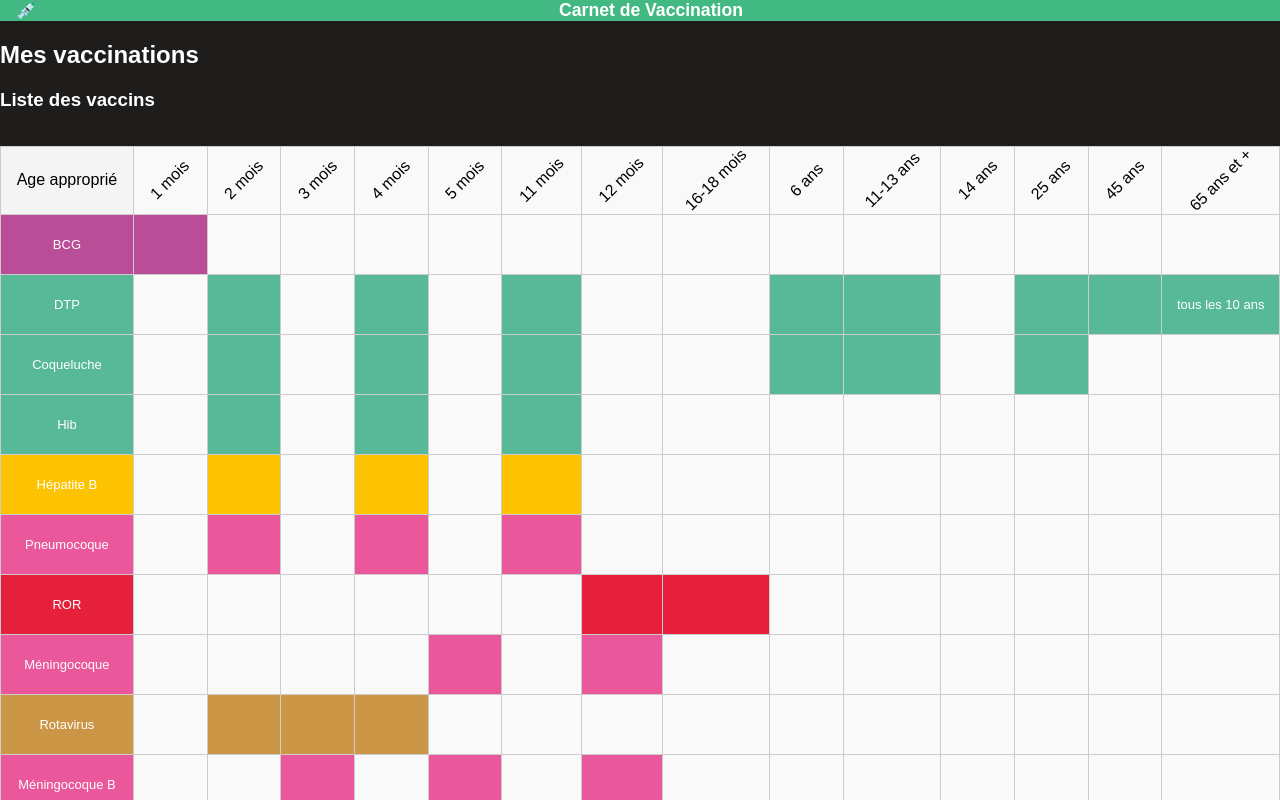
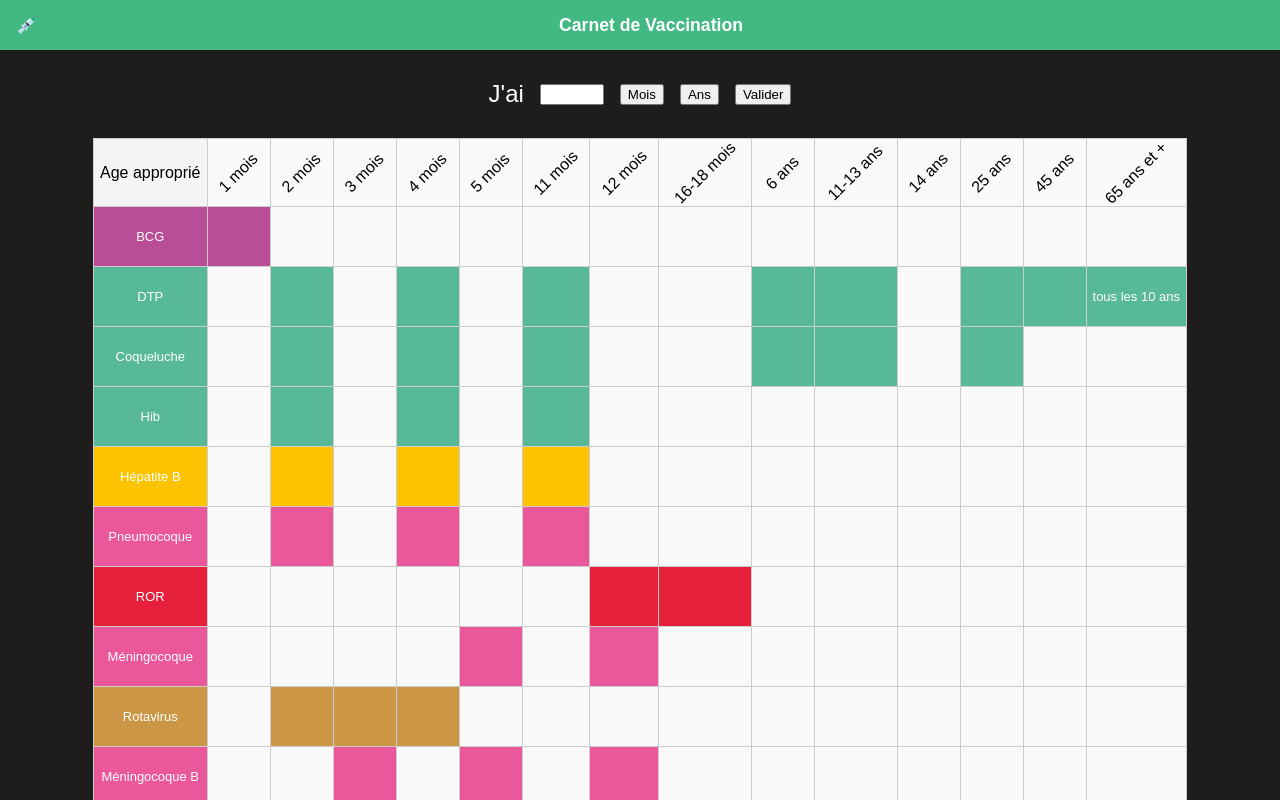
Before and after one commit to sthiefaine/carnet-vaccination, a Vue app: page / in a window 1280 px wide. Shown: the top 800 px of the page. Built offline with nearby package versions, Linux system fonts and the light colour scheme.

Commit message:
feat(app): move data and add age selector

```diff
--- a/src/App.vue
+++ b/src/App.vue
@@ -2,16 +2,16 @@
 import HeaderSite from './components/Header/HeaderSite.vue'
 import FooterSite from './components/Footer/FooterSite.vue'
 import TableSite from './components/Table/TableSite.vue'
+import AgeSelector from './components/AgeSelector/AgeSelector.vue'
 </script>
 
 <template>
   <HeaderSite />
 
   <main class="main">
-    <h2>Mes vaccinations</h2>
+    <AgeSelector />
 
     <section>
-      <h3>Liste des vaccins</h3>
       <TableSite />
     </section>
   </main>
@@ -21,5 +21,9 @@ import TableSite from './components/Table/TableSite.vue'
 <style scoped>
 .main {
   flex-grow: 1;
+  display: flex;
+  flex-direction: column;
+  justify-content: center;
+  align-items: center;
 }
 </style>
--- /dev/null
+++ b/src/components/AgeSelector/AgeSelector.vue
@@ -0,0 +1,35 @@
+<template>
+  <div class="age-selector">
+    <span class="age-text">J'ai</span>
+    <div class="age-selector-container">
+      <input type="number" min="0" max="100" />
+      <button>Mois</button>
+      <button>Ans</button>
+      <button>Valider</button>
+    </div>
+  </div>
+</template>
+
+<style scoped>
+.age-selector {
+  display: flex;
+  align-items: center;
+  padding: 30px;
+}
+
+.age-text {
+  margin-right: 1rem;
+  font-size: 1.5rem;
+}
+
+.age-selector-container {
+  display: flex;
+  flex-direction: row;
+  align-items: center;
+  justify-content: center;
+
+  gap: 1rem;
+
+  width: max-content;
+}
+</style>
--- a/src/components/Header/HeaderSite.vue
+++ b/src/components/Header/HeaderSite.vue
@@ -9,7 +9,7 @@
 .header {
   display: block;
   width: 100%;
-  height: 80px;
+  min-height: 50px;
   background-color: #42b983;
   text-align: center;
   box-shadow: 0 2px 4px rgba(0, 0, 0, 0.1);
--- /dev/null
+++ b/src/components/Table/TableSite.data.ts
@@ -0,0 +1,120 @@
+// https://vuejs.org/api/reactivity-core.html#ref
+import { ref } from 'vue'
+
+import type { Vaccine } from './TableSite.types'
+
+export const datesList = ref<string[]>([
+  '1 mois',
+  '2 mois',
+  '3 mois',
+  '4 mois',
+  '5 mois',
+  '11 mois',
+  '12 mois',
+  '16-18 mois',
+  '6 ans',
+  '11-13 ans',
+  '14 ans',
+  '25 ans',
+  '45 ans',
+  '65 ans et +',
+])
+
+export const vaccines = ref<Vaccine[]>([
+  {
+    id: 1,
+    name: 'BCG',
+    recomandedDosesDates: ['1 mois'],
+    color: '#BA4D97',
+  },
+  {
+    id: 2,
+    name: 'DTP',
+    recomandedDosesDates: [
+      '2 mois',
+      '4 mois',
+      '11 mois',
+      '6 ans',
+      '11-13 ans',
+      '25 ans',
+      '45 ans',
+      '65 ans et +',
+    ],
+    sepcialRecommandedDosesDates: 'tous les 10 ans',
+    color: '#58B998',
+  },
+  {
+    id: 3,
+    name: 'Coqueluche',
+    recomandedDosesDates: ['2 mois', '4 mois', '11 mois', '6 ans', '11-13 ans', '25 ans'],
+    color: '#58B998',
+  },
+  {
+    id: 4,
+    name: 'Hib',
+    recomandedDosesDates: ['2 mois', '4 mois', '11 mois'],
+    color: '#58B998',
+  },
+  {
+    id: 5,
+    name: 'Hépatite B',
+    recomandedDosesDates: ['2 mois', '4 mois', '11 mois'],
+    color: '#FDC301',
+  },
+  {
+    id: 6,
+    name: 'Pneumocoque',
+    recomandedDosesDates: ['2 mois', '4 mois', '11 mois'],
+    color: '#EA579A',
+  },
+  {
+    id: 7,
+    name: 'ROR',
+    recomandedDosesDates: ['12 mois', '16-18 mois'],
+    color: '#E6203B',
+  },
+  {
+    id: 8,
+    name: 'Méningocoque',
+    recomandedDosesDates: ['5 mois', '12 mois'],
+    color: '#EA579A',
+  },
+  {
+    id: 9,
+    name: 'Rotavirus',
+    recomandedDosesDates: ['2 mois', '3 mois', '4 mois'],
+    color: '#CB9746',
+  },
+  {
+    id: 10,
+    name: 'méningocoque B',
+    recomandedDosesDates: ['3 mois', '5 mois', '12 mois'],
+    color: '#EA579A',
+  },
+  {
+    id: 11,
+    name: 'HPV',
+    recomandedDosesDates: ['11-13 ans', '14 ans'],
+    color: '#EF7D02',
+  },
+  {
+    id: 12,
+    name: 'Grippe',
+    recomandedDosesDates: [],
+    sepcialRecommandedDosesDates: 'tous les ans',
+    color: '#3FC0F0',
+  },
+  {
+    id: 13,
+    name: 'Covid 19',
+    recomandedDosesDates: [],
+    sepcialRecommandedDosesDates: 'tous les ans',
+    color: '#4E4495',
+  },
+  {
+    id: 14,
+    name: 'Zona',
+    recomandedDosesDates: ['65 ans et +'],
+    color: '#A95F48',
+  },
+])
--- a/src/components/Table/TableSite.vue
+++ b/src/components/Table/TableSite.vue
@@ -1,122 +1,5 @@
 <script setup lang="ts">
-import { ref } from 'vue'
-import type { Vaccine } from './TableSite.types'
-
-const datesThead = ref<string[]>([
-  '1 mois',
-  '2 mois',
-  '3 mois',
-  '4 mois',
-  '5 mois',
-  '11 mois',
-  '12 mois',
-  '16-18 mois',
-  '6 ans',
-  '11-13 ans',
-  '14 ans',
-  '25 ans',
-  '45 ans',
-  '65 ans et +',
-])
-
-const vaccines = ref<Vaccine[]>([
-  {
-    id: 1,
-    name: 'BCG',
-    recomandedDosesDates: ['1 mois'],
-    color: '#BA4D97',
-  },
-  {
-    id: 2,
-    name: 'DTP',
-    recomandedDosesDates: [
-      '2 mois',
-      '4 mois',
-      '11 mois',
-      '6 ans',
-      '11-13 ans',
-      '25 ans',
-      '45 ans',
-      '65 ans et +',
-    ],
-    sepcialRecommandedDosesDates: 'tous les 10 ans',
-    color: '#58B998',
-  },
-  {
-    id: 3,
-    name: 'Coqueluche',
-    recomandedDosesDates: ['2 mois', '4 mois', '11 mois', '6 ans', '11-13 ans', '25 ans'],
-    color: '#58B998',
-  },
-  {
-    id: 4,
-    name: 'Hib',
-    recomandedDosesDates: ['2 mois', '4 mois', '11 mois'],
-    color: '#58B998',
-  },
-  {
-    id: 5,
-    name: 'Hépatite B',
-    recomandedDosesDates: ['2 mois', '4 mois', '11 mois'],
-    color: '#FDC301',
-  },
-  {
-    id: 6,
-    name: 'Pneumocoque',
-    recomandedDosesDates: ['2 mois', '4 mois', '11 mois'],
-    color: '#EA579A',
-  },
-  {
-    id: 7,
-    name: 'ROR',
-    recomandedDosesDates: ['12 mois', '16-18 mois'],
-    color: '#E6203B',
-  },
-  {
-    id: 8,
-    name: 'Méningocoque',
-    recomandedDosesDates: ['5 mois', '12 mois'],
-    color: '#EA579A',
-  },
-  {
-    id: 9,
-    name: 'Rotavirus',
-    recomandedDosesDates: ['2 mois', '3 mois', '4 mois'],
-    color: '#CB9746',
-  },
-  {
-    id: 10,
-    name: 'méningocoque B',
-    recomandedDosesDates: ['3 mois', '5 mois', '12 mois'],
-    color: '#EA579A',
-  },
-  {
-    id: 11,
-    name: 'HPV',
-    recomandedDosesDates: ['11-13 ans', '14 ans'],
-    color: '#EF7D02',
-  },
-  {
-    id: 12,
-    name: 'Grippe',
-    recomandedDosesDates: [],
-    sepcialRecommandedDosesDates: 'tous les ans',
-    color: '#3FC0F0',
-  },
-  {
-    id: 13,
-    name: 'Covid 19',
-    recomandedDosesDates: [],
-    sepcialRecommandedDosesDates: 'tous les ans',
-    color: '#4E4495',
-  },
-  {
-    id: 14,
-    name: 'Zona',
-    recomandedDosesDates: ['65 ans et +'],
-    color: '#A95F48',
-  },
-])
+import { datesList, vaccines } from './TableSite.data'
 </script>
 
 <template>
@@ -125,7 +8,7 @@ const vaccines = ref<Vaccine[]>([
       <thead>
         <tr>
           <th>Age approprié</th>
-          <th v-for="date in datesThead" :key="date">{{ date }}</th>
+          <th v-for="date in datesList" :key="date">{{ date }}</th>
         </tr>
       </thead>
 
@@ -135,7 +18,7 @@ const vaccines = ref<Vaccine[]>([
             {{ vaccine.name }}
           </td>
           <td
-            v-for="date in datesThead"
+            v-for="date in datesList"
             :key="date"
             :style="{
               backgroundColor:
@@ -168,7 +51,6 @@ const vaccines = ref<Vaccine[]>([
 .table {
   min-width: 100%;
   border-collapse: collapse;
-  margin-top: 1rem;
   color: #000;
 }
 
```
Also changed, not shown: 1 other file (tests, documents, lock files or other folders).
